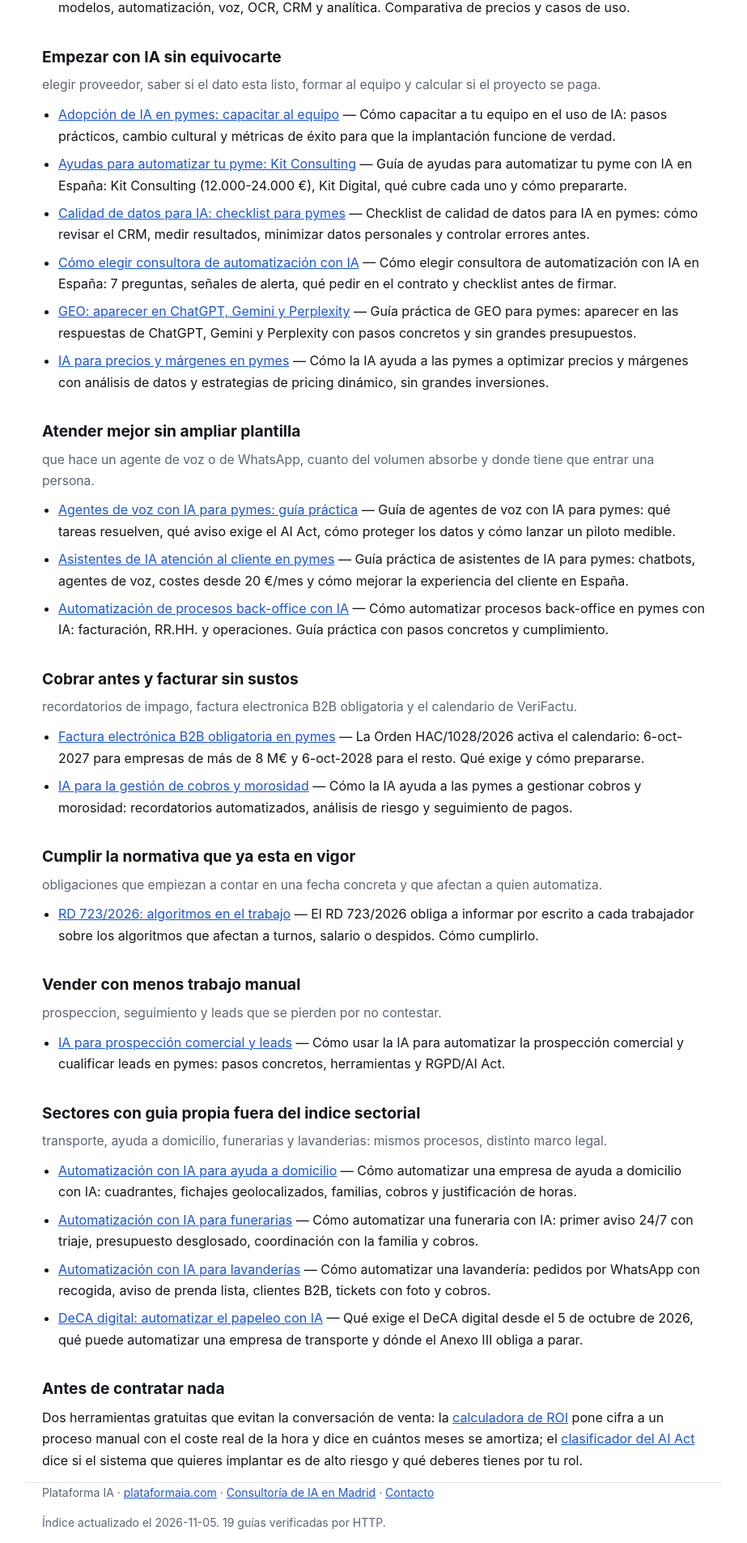
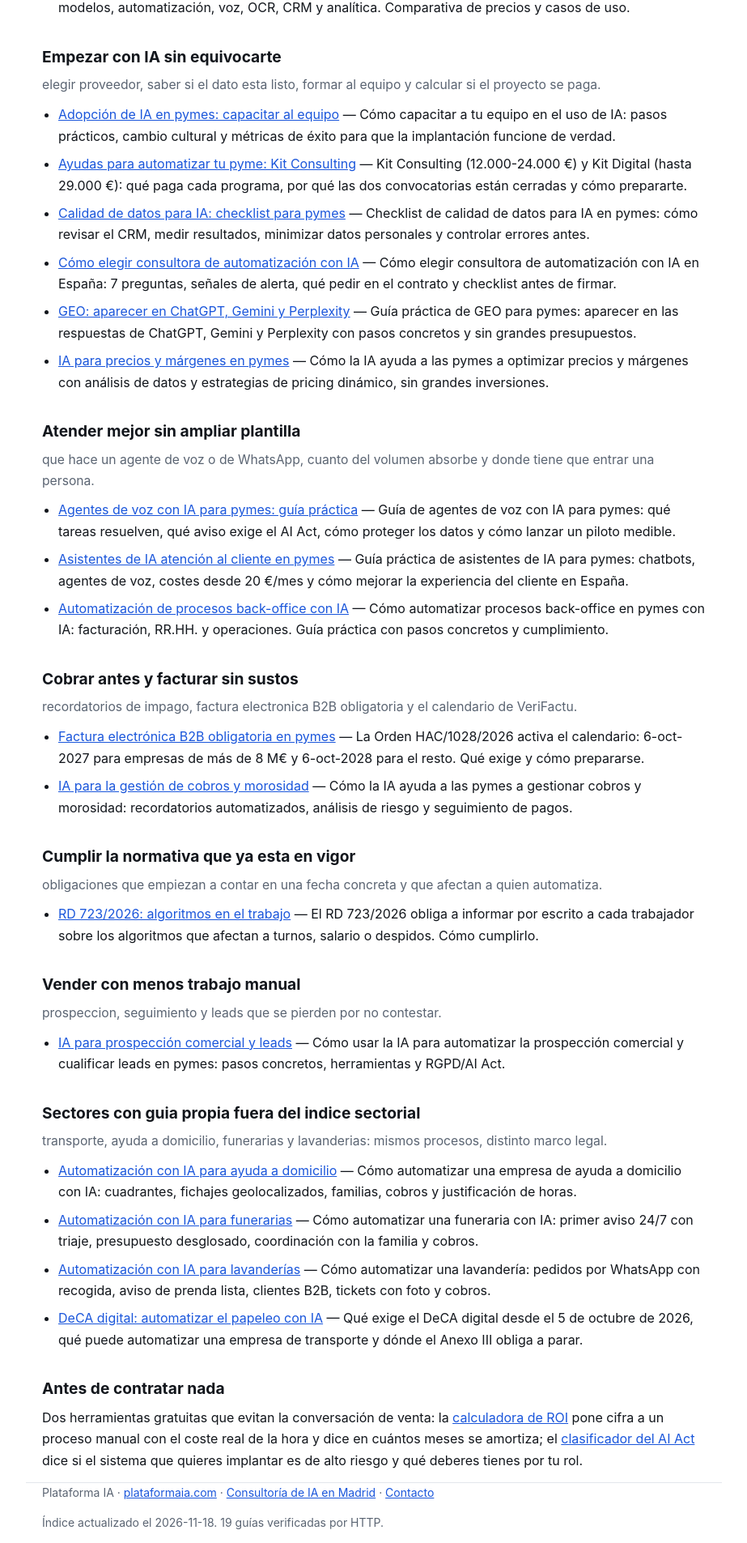
Before and after one commit to caseroclaw/caseroclaw.github.io, a plain HTML site: page recursos/index.html in a window 1280 px wide. Shown: the part 478-2383 px from the top of the page at 81% size, without its empty margins (178-1101 px from the left). Drawn offline with Linux system fonts and the light colour scheme.

Commit message:
recursos: la descripcion de la guia de ayudas refleja que las dos convocatorias estan cerradas

```diff
--- a/recursos/index.html
+++ b/recursos/index.html
@@ -51,7 +51,7 @@
   <p class="lead">elegir proveedor, saber si el dato esta listo, formar al equipo y calcular si el proyecto se paga.</p>
   <ul>
       <li><a href="https://plataformaia.com/es/blog/formacion-adopcion-ia-pymes">Adopción de IA en pymes: capacitar al equipo</a> — Cómo capacitar a tu equipo en el uso de IA: pasos prácticos, cambio cultural y métricas de éxito para que la implantación funcione de verdad.</li>
-      <li><a href="https://plataformaia.com/es/blog/ayudas-ia-automatizacion-pymes-kit-digital-consulting">Ayudas para automatizar tu pyme: Kit Consulting</a> — Guía de ayudas para automatizar tu pyme con IA en España: Kit Consulting (12.000-24.000 €), Kit Digital, qué cubre cada uno y cómo prepararte.</li>
+      <li><a href="https://plataformaia.com/es/blog/ayudas-ia-automatizacion-pymes-kit-digital-consulting">Ayudas para automatizar tu pyme: Kit Consulting</a> — Kit Consulting (12.000-24.000 €) y Kit Digital (hasta 29.000 €): qué paga cada programa, por qué las dos convocatorias están cerradas y cómo prepararte.</li>
       <li><a href="https://plataformaia.com/es/blog/calidad-datos-ia-pymes">Calidad de datos para IA: checklist para pymes</a> — Checklist de calidad de datos para IA en pymes: cómo revisar el CRM, medir resultados, minimizar datos personales y controlar errores antes.</li>
       <li><a href="https://plataformaia.com/es/blog/elegir-consultora-automatizacion-ia-espana">Cómo elegir consultora de automatización con IA</a> — Cómo elegir consultora de automatización con IA en España: 7 preguntas, señales de alerta, qué pedir en el contrato y checklist antes de firmar.</li>
       <li><a href="https://plataformaia.com/es/blog/geo-pymes">GEO: aparecer en ChatGPT, Gemini y Perplexity</a> — Guía práctica de GEO para pymes: aparecer en las respuestas de ChatGPT, Gemini y Perplexity con pasos concretos y sin grandes presupuestos.</li>
@@ -94,7 +94,7 @@
 </main>
 <footer class="wrap">
   <p>Plataforma IA · <a href="https://plataformaia.com">plataformaia.com</a> · <a href="https://plataformaia.com/es/consultoria-ia-madrid">Consultoría de IA en Madrid</a> · <a href="https://plataformaia.com/contact">Contacto</a></p>
-  <p>Índice actualizado el 2026-11-05. 19 guías verificadas por HTTP.</p>
+  <p>Índice actualizado el 2026-11-18. 19 guías verificadas por HTTP.</p>
 </footer>
 </body>
 </html>
```
